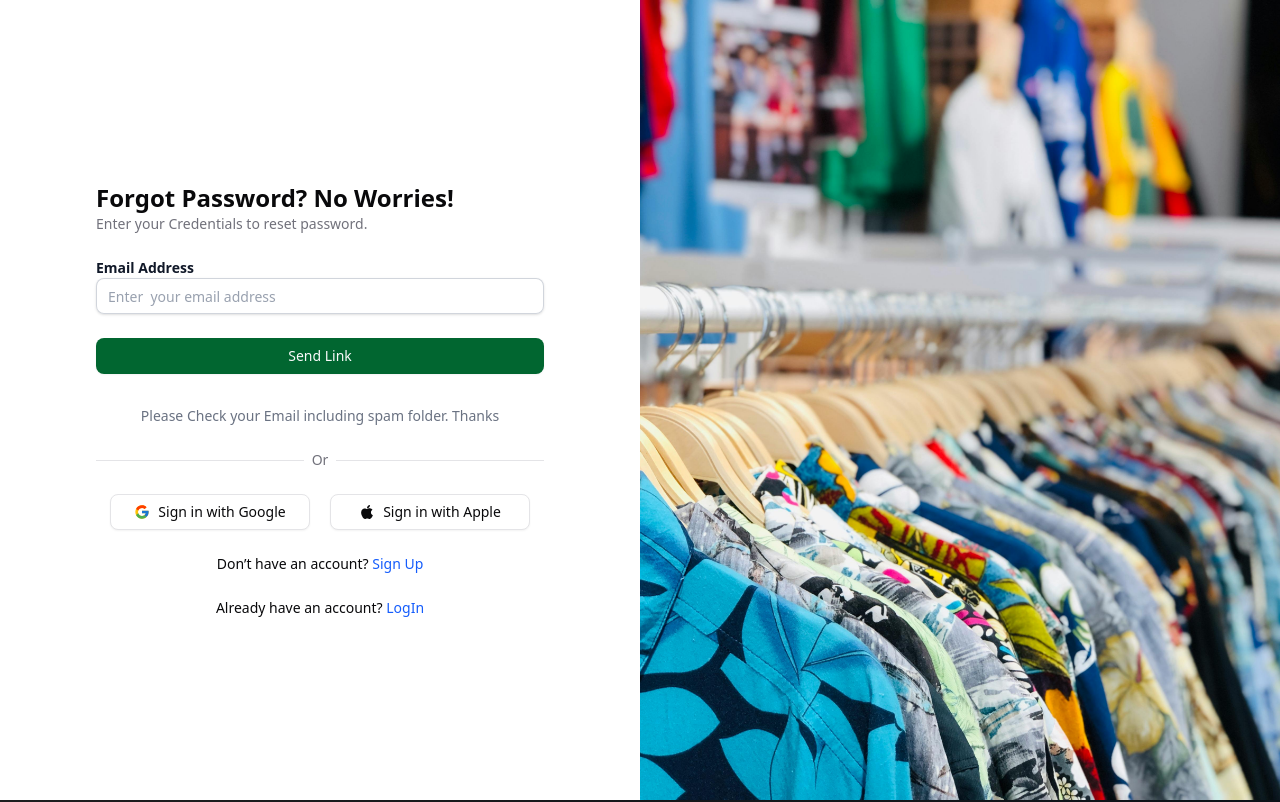
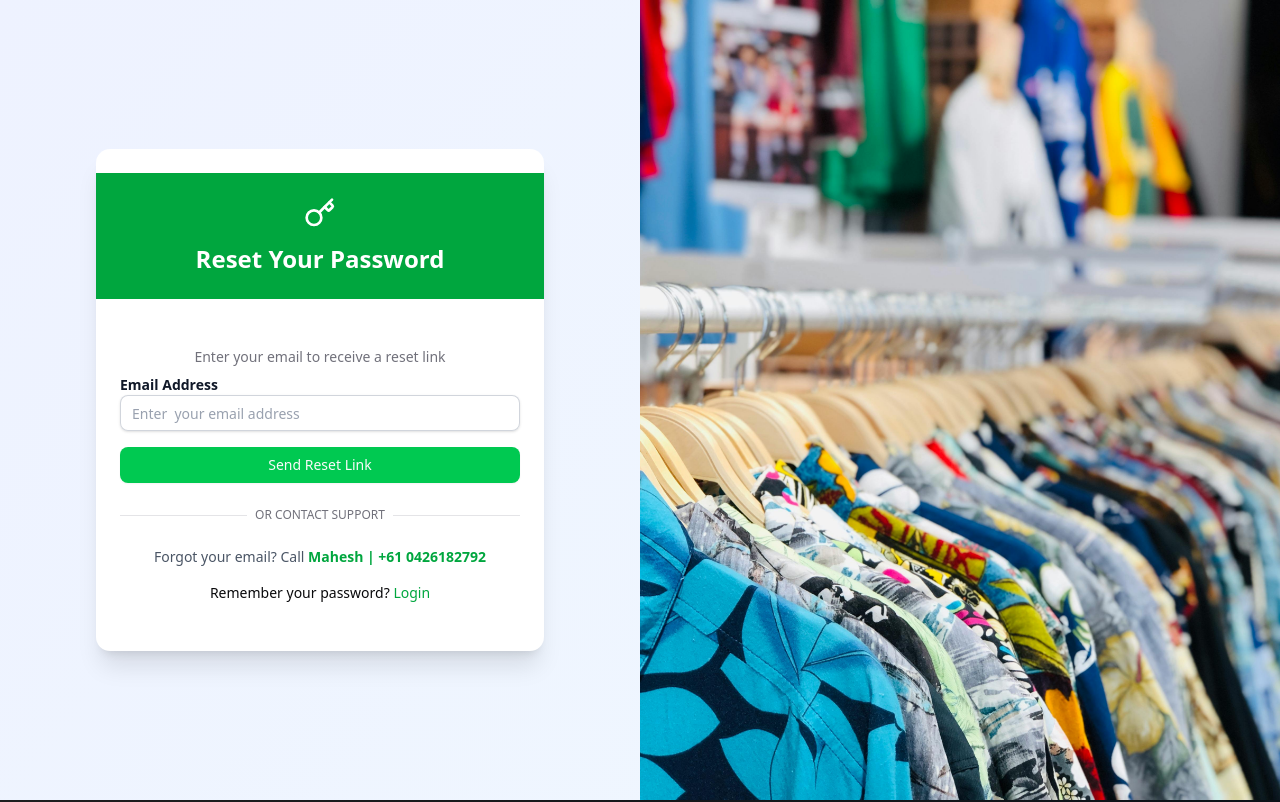
Before and after one commit to satishsubedi/E-Commerce-Client-Front, a React (Vite) app: page /forgot-password in a window 1280 px wide. Shown: the top 802 px of the page. Built offline with nearby package versions, Linux system fonts and the light colour scheme.

Commit message:
reset and forget password change

```diff
--- a/src/components/log-in/ForgotPasswordForm.jsx
+++ b/src/components/log-in/ForgotPasswordForm.jsx
@@ -1,21 +1,29 @@
+import { useState } from "react";
+import { Link } from "react-router-dom";
 import { Button } from "@/components/ui/button";
-import { FcGoogle } from "react-icons/fc";
-import { FaApple } from "react-icons/fa";
+import {
+  Card,
+  CardContent,
+  CardFooter,
+  CardHeader,
+  CardTitle,
+} from "@/components/ui/card";
 import { toast } from "react-toastify";
+import { AlertCircle, ArrowLeft, CheckCircle2, Key } from "lucide-react";
 import useForm from "../../hooks/useForm";
 import useLoading from "../../hooks/useLoading";
 import {
   ForgotPasswordFormControls,
-  initialLoginFormData,
+  initialForgotPasswordFormData,
 } from "../../config/formCongif";
-import FormControl from "../common-Input/FormControl";
+// import { forgetPasswordEmail } from "../../axios/userAxios";
+import FormControl from "../../components/common-Input/FormControl";
+// import LoadingSpinner from "../../components/helper/LoadingSpinner";
+
 const ForgotPasswordForm = () => {
-  //useform from custom hook
-  const { formData, handleOnChange, setFormData } =
-    useForm(initialLoginFormData);
-
-  //loading from custom hook
-  const { isLoading, startLoading, stopLoading } = useLoading();
+  const { formData, handleOnChange } = useForm(initialForgotPasswordFormData); //useform from custom hook
+  const { isLoading, startLoading, stopLoading } = useLoading(); //loading from custom hook
+  const [isSuccess, setIsSuccess] = useState(false); // local state
 
   // function handle form submit
   const handleOnSubmit = async (e) => {
@@ -24,7 +32,21 @@ const ForgotPasswordForm = () => {
     startLoading();
     try {
       //api call
-      alert("Please check your email including spam mails. Thnaks");
+      // const response = await forgetPasswordEmail(formData);
+      // if (response?.status === "error") {
+      //   toast.error(response.message || "Sending password reset link failed.");
+      //   return;
+      // }
+
+      // if (response?.status === "success") {
+      //   toast.success(
+      //     response.message || "Password reset link sent successfully."
+      //   );
+
+      //   setIsSuccess(true);
+
+      // }
+      setIsSuccess(true);
     } catch (error) {
       console.error("Sending Link failed failed:", error);
       toast.error("Sending password reset link failed. Please try again.");
@@ -33,18 +55,84 @@ const ForgotPasswordForm = () => {
     }
   };
 
+  // if success then only show this card
+  if (isSuccess) {
     return (
-    <div className="flex flex-col justify-center px-10 md:px-20">
-      <div className="space-y-6 max-w-md mx-auto w-full">
-        <div>
-          <h2 className="text-2xl font-bold">Forgot Password? No Worries!</h2>
-          <p className="text-sm text-muted-foreground">
-            Enter your Credentials to reset password.
+      <div className="min-h-screen bg-gradient-to-br from-indigo-50 to-blue-50 flex items-center justify-center p-4">
+        <Card className="w-full max-w-md mx-auto shadow-lg rounded-2xl overflow-hidden border-0">
+          <CardHeader className="bg-green-600 p-8 text-center">
+            <div className="flex justify-center mb-4">
+              <div className="p-3 bg-green-700 rounded-full">
+                <CheckCircle2
+                  className="w-10 h-10 text-white"
+                  strokeWidth={2}
+                />
+              </div>
+            </div>
+            <CardTitle className="text-2xl font-bold text-white">
+              Email Sent Successfully!
+            </CardTitle>
+          </CardHeader>
+
+          <CardContent className="p-8 space-y-4">
+            <div className="text-center">
+              <p className="text-gray-700 mb-2">
+                We've sent a password reset link to
+              </p>
+              <p className="font-semibold text-green-600 text-lg">
+                {formData.email}
               </p>
             </div>
 
-        {/* form */}
-        <form onSubmit={handleOnSubmit} className="space-y-4" autoComplete="on">
+            <div className="bg-blue-50 p-4 rounded-lg border border-blue-100">
+              <div className="flex items-start">
+                <AlertCircle className="w-5 h-5 text-green-500 mt-0.5 mr-2 flex-shrink-0" />
+                <p className="text-sm text-green-700">
+                  If you don't see the email, please check your spam folder or
+                  wait a few seconds.
+                </p>
+              </div>
+            </div>
+          </CardContent>
+
+          <CardFooter className="px-8 pb-8">
+            <Button
+              asChild
+              variant="outline"
+              className="w-full border-green-300 text-green-600 hover:bg-green-600 hover:text-white "
+            >
+              <Link to="/login" className="flex items-center justify-center">
+                <ArrowLeft className="w-4 h-4 mr-2" />
+                Back to Login
+              </Link>
+            </Button>
+          </CardFooter>
+        </Card>
+      </div>
+    );
+  }
+  return (
+    <div className="min-h-screen flex items-center justify-center bg-gradient-to-br from-indigo-50 to-blue-50 p-4">
+      <Card className="w-full max-w-md mx-auto shadow-xl rounded-xl overflow-hidden border-0">
+        <CardHeader className="bg-green-600 p-6 text-center">
+          <Key className="w-8 h-8 mx-auto text-white" strokeWidth={2} />
+          <CardTitle className="text-2xl font-bold text-white mt-2">
+            Reset Your Password
+          </CardTitle>
+        </CardHeader>
+
+        <CardContent className="p-6 space-y-4">
+          <div className="text-center mb-2">
+            <p className="text-sm text-muted-foreground">
+              Enter your email to receive a reset link
+            </p>
+          </div>
+
+          <form
+            onSubmit={handleOnSubmit}
+            className="space-y-4"
+            autoComplete="on"
+          >
             {ForgotPasswordFormControls.map((field, index) => (
               <div key={index}>
                 <FormControl
@@ -63,59 +151,46 @@ const ForgotPasswordForm = () => {
               </div>
             ))}
 
-          {/* Login button */}
-          <div className="mt-6">
             <Button
               type="submit"
-              className="w-full bg-green-800 hover:bg-green-900 cursor-pointer"
+              className="w-full  bg-green-500 hover:bg-green-600 hover:text-black "
               disabled={isLoading}
             >
-              Send Link
+              {/* {isLoading ? <LoadingSpinner /> : "Send Reset Link"} */}
+              Send Reset Link
             </Button>
-          </div>
           </form>
 
-        {/* Information */}
-        <p className="mt-8 text-center text-sm text-gray-500">
-          Please Check your Email including spam folder. Thanks
+          <div className="relative my-6">
+            <div className="absolute inset-0 flex items-center">
+              <span className="w-full border-t" />
+            </div>
+            <div className="relative flex justify-center text-xs uppercase">
+              <span className="bg-background px-2 text-muted-foreground">
+                Or contact support
+              </span>
+            </div>
+          </div>
+
+          <div className="text-center">
+            <p className="text-sm text-gray-600">
+              Forgot your email? Call{" "}
+              <span className="font-bold text-green-600">
+                Mahesh | +61 0426182792
+              </span>
             </p>
-        {/* Divider */}
-        <div className="flex items-center justify-center gap-2 text-muted-foreground text-sm">
-          <span className="h-px bg-border flex-1" />
-          <span>Or</span>
-          <span className="h-px bg-border flex-1" />
-        </div>
-        {/* Social Login Buttons */}
-        <div className="flex  items-center justify-center space-x-5">
-          <Button
-            variant="outline"
-            className="w-50 flex items-center gap-2 cursor-pointer"
+            <p className="text-sm mt-4">
+              Remember your password?{" "}
+              <Link
+                to="/login"
+                className="font-medium text-green-600 hover:underline"
               >
-            <FcGoogle className="text-xl" />
-            Sign in with Google
-          </Button>
-          <Button
-            variant="outline"
-            className="w-50 flex items-center gap-2 cursor-pointer"
-          >
-            <FaApple className="text-xl" />
-            Sign in with Apple
-          </Button>
-        </div>
-        {/* Sign up link */}
-        <p className="text-center text-sm">
-          Don’t have an account?{" "}
-          <a href="signup" className="text-blue-600 hover:underline">
-            Sign Up
-          </a>
-        </p>
-        <p className="text-center text-sm">
-          Already have an account?{" "}
-          <a href="login" className="text-blue-600 hover:underline">
-            LogIn
-          </a>
+                Login
+              </Link>
             </p>
           </div>
+        </CardContent>
+      </Card>
     </div>
   );
 };
--- a/src/components/log-in/ResetPasswordForm.jsx
+++ b/src/components/log-in/ResetPasswordForm.jsx
@@ -1,124 +1,209 @@
 import { useState } from "react";
-import { Eye, EyeOff } from "lucide-react";
-import { toast } from "react-toastify";
-
 import { Button } from "@/components/ui/button";
 import { Input } from "@/components/ui/input";
 import { Label } from "@/components/ui/label";
+import {
+  Card,
+  CardContent,
+  CardDescription,
+  CardFooter,
+  CardHeader,
+  CardTitle,
+} from "@/components/ui/card";
 
-import {
-  ResetPasswordFormControls,
-  resetPasswordFormData,
-} from "../../config/formCongif";
+import { ArrowLeft, CheckCircle2, Eye, EyeOff, Key } from "lucide-react";
 import useForm from "../../hooks/useForm";
+import { initialresetPasswordFormData } from "../../config/formCongif";
+import { toast } from "react-toastify";
 import useLoading from "../../hooks/useLoading";
+import { Link, useSearchParams } from "react-router-dom";
+// import { changePassword } from "../../axios/userAxios";
+// import LoadingSpinner from "../../components/helper/LoadingSpinner";
 
-const ResetPasswordForm = () => {
-  // useForm from custom hook
-  const { formData, handleOnChange } = useForm(resetPasswordFormData);
+const ChangePasswordForm = () => {
+  const { formData, handleOnChange } = useForm(initialresetPasswordFormData); //useform from custom hook
+  const { password, confirmPassword } = formData; //  destructure formData
+  const { isLoading, startLoading, stopLoading } = useLoading(); //loading from custom hook
+  const [showPassword, setShowPassword] = useState(false);
+  const [showConfirmPassword, setShowConfirmPassword] = useState(false);
+  const [isSuccess, setIsSuccess] = useState(false);
 
-  // loading from custom hook
-  const { isLoading, startLoading, stopLoading } = useLoading();
+  //get the email and token from the url
+  // const [params] = useSearchParams();
+  // const userEmail = params.get("e");
+  // const token = params.get("id");
 
-  // Independent password visibility states
-  const [showNewPassword, setShowNewPassword] = useState(false);
-  const [showConfirmPassword, setShowConfirmPassword] = useState(false);
-
-  // handle form submit
+  // Function to handle reset password submission
   const handleOnSubmit = async (e) => {
     e.preventDefault();
+    if (password !== confirmPassword) {
+      return toast.error("Passwords do not match.");
+    }
     startLoading();
     try {
-      // Example API call simulation
-      alert("Password reset successful");
-      // Reset fields if needed here
+      // api call
+      // const response = await changePassword({ formData, token, userEmail });
+
+      // if (response?.status === "error") {
+      //   toast.error(
+      //     response.message || "Password reset failed. Please try again."
+      //   );
+      //   return;
+      // }
+
+      // if (response?.status === "success") {
+      //   toast.success(response.message || "Password reset successfullly.");
+      //   setIsSuccess(true);
+      // }
+
+      alert("Password reset successfullly.");
+      setIsSuccess(true);
     } catch (error) {
-      console.error("Reset Password failed:", error);
-      toast.error("Reset Password failed. Please try again.");
+      console.error(error);
     } finally {
       stopLoading();
     }
   };
 
+  //if the password reset is successful, show a success message
+  if (isSuccess) {
     return (
-    <div className="flex flex-col justify-center px-10 md:px-20">
-      <div className="space-y-6 max-w-md mx-auto w-full">
-        <div>
-          <h2 className="text-2xl font-bold">Reset Password</h2>
-          <p className="text-sm text-muted-foreground">
-            Enter your new password.
+      <div className="min-h-screen flex items-center justify-center p-4 bg-gradient-to-br from-gray-50 to-green-50">
+        <Card className="w-full max-w-md mx-auto shadow-xl rounded-xl overflow-hidden border-0 bg-gradient-to-b from-white to-green-50">
+          <CardHeader className="p-8 text-center">
+            <div className="mx-auto flex items-center justify-center h-20 w-20 rounded-full bg-green-100">
+              <CheckCircle2
+                className="h-10 w-10 text-green-600"
+                strokeWidth={2}
+              />
+            </div>
+            <CardTitle className="text-2xl font-bold text-green-600 mt-4">
+              Password Reset Successful!
+            </CardTitle>
+          </CardHeader>
+
+          <CardContent className="px-8 pb-6">
+            <p className="text-center text-gray-600">
+              Your password has been successfully reset. You can now log in with
+              your new password.
             </p>
+          </CardContent>
+
+          <CardFooter className="flex justify-center pb-8">
+            <Button
+              asChild
+              variant="outline"
+              className="w-full border-green-300 text-green-600 hover:bg-green-600 hover:text-white "
+            >
+              <Link to="/login" className="flex items-center">
+                <ArrowLeft className="w-4 h-4 mr-2" />
+                Back to Login
+              </Link>
+            </Button>
+          </CardFooter>
+        </Card>
+      </div>
+    );
+  }
+
+  return (
+    <div className="min-h-screen bg-gradient-to-br from-gray-50 to-gray-100 flex flex-col justify-center py-12 sm:px-6 lg:px-8">
+      <Card className="w-full max-w-md mx-auto shadow-lg rounded-xl overflow-hidden border-0">
+        <CardHeader className="bg-green-600 p-6 text-center">
+          <Key className="w-8 h-8 mx-auto text-white" strokeWidth={2} />
+          <CardTitle className="text-2xl font-bold text-white mt-2">
+            Reset Your Password
+          </CardTitle>
+          <CardDescription className="text-indigo-100">
+            Choose a strong password for your sportify account
+          </CardDescription>
+        </CardHeader>
+
+        <CardContent className="p-6 space-y-4">
+          <form onSubmit={handleOnSubmit}>
+            <div className="space-y-2 relative">
+              <Label htmlFor="new-password" className="font-bold text-gray-700">
+                New Password
+              </Label>
+              <div className="relative">
+                <Input
+                  id="new-password"
+                  name="password"
+                  type={showPassword ? "text" : "password"}
+                  value={password}
+                  onChange={(e) => handleOnChange(e)}
+                  placeholder="Enter your new password"
+                  required
+                  className="pr-10 focus-visible:ring-green-500"
+                />
+                <button
+                  type="button"
+                  className="absolute inset-y-0 right-0 flex items-center pr-3 text-gray-500 hover:text-gray-700"
+                  onClick={() => setShowPassword(!showPassword)}
+                >
+                  {showPassword ? (
+                    <EyeOff className="h-4 w-4" />
+                  ) : (
+                    <Eye className="h-4 w-4" />
+                  )}
+                </button>
+              </div>
             </div>
 
-        {/* Form */}
-        <form onSubmit={handleOnSubmit} className="space-y-4" autoComplete="on">
-          {ResetPasswordFormControls.map((field, index) => {
-            const isNewPassword = field.name === "newPassword";
-            const isConfirmPassword = field.name === "confirmPassword";
-            const showPassword = isNewPassword
-              ? showNewPassword
-              : isConfirmPassword
-                ? showConfirmPassword
-                : false;
-
-            const toggleShowPassword = () => {
-              if (isNewPassword) {
-                setShowNewPassword((prev) => !prev); // prev here is the previous state, which is used to toggle the visibility
-              } else if (isConfirmPassword) {
-                setShowConfirmPassword((prev) => !prev);
-              }
-            };
-
-            return (
-              <div key={index} className="relative">
-                <Label htmlFor={field.name}>{field.label}</Label>
+            <div className="space-y-2 relative mt-4">
+              <Label
+                htmlFor="confirm-password"
+                className="font-bold text-gray-700"
+              >
+                Confirm Password
+              </Label>
               <div className="relative">
                 <Input
-                    type={
-                      (isNewPassword || isConfirmPassword) && showPassword
-                        ? "text"
-                        : "password"
-                    }
-                    name={field.name}
-                    value={formData[field.name]}
-                    onChange={handleOnChange}
-                    placeholder={field.placeholder}
+                  id="confirm-password"
+                  name="confirmPassword"
+                  type={showConfirmPassword ? "text" : "password"}
+                  value={confirmPassword}
+                  onChange={(e) => handleOnChange(e)}
+                  placeholder="Confirm your new password"
                   required
-                    id={field.name}
-                    className="pr-10"
-                    autoComplete="current-password"
+                  className="pr-10 focus-visible:ring-green-500"
                 />
-                  {(isNewPassword || isConfirmPassword) && (
-                    <div
-                      className="absolute inset-y-0 right-0 flex items-center pr-3 bg-transparent cursor-pointer"
-                      onClick={toggleShowPassword}
+                <button
+                  type="button"
+                  className="absolute inset-y-0 right-0 flex items-center pr-3 text-gray-500 hover:text-gray-700"
+                  onClick={() => setShowConfirmPassword(!showConfirmPassword)}
                 >
-                      {showPassword ? (
-                        <EyeOff className="h-4 w-4 text-gray-500" />
+                  {showConfirmPassword ? (
+                    <EyeOff className="h-4 w-4" />
                   ) : (
-                        <Eye className="h-4 w-4 text-gray-500" />
+                    <Eye className="h-4 w-4" />
                   )}
-                    </div>
-                  )}
+                </button>
               </div>
             </div>
-            );
-          })}
 
-          {/* Reset Password button */}
-          <div className="mt-6">
             <Button
+              className="w-full mt-6 bg-green-600 hover:bg-green-700 h-10 font-medium"
               type="submit"
-              className="w-full bg-green-800 hover:bg-green-900"
               disabled={isLoading}
             >
+              {/* {isLoading ? <LoadingSpinner /> : "Reset Password"} */}
               Reset Password
             </Button>
-          </div>
           </form>
-      </div>
+        </CardContent>
+
+        <CardFooter>
+          <p className="text-center ml-9 text-sm text-gray-500">
+            Remember your password?{" "}
+            <Link to="/login" className="text-green-600 hover:underline">
+              Sign in
+            </Link>
+          </p>
+        </CardFooter>
+      </Card>
     </div>
   );
 };
 
-export default ResetPasswordForm;
+export default ChangePasswordForm;
--- /dev/null
+++ b/src/components/ui/card.jsx
@@ -0,0 +1,101 @@
+import * as React from "react"
+
+import { cn } from "@/lib/utils"
+
+function Card({
+  className,
+  ...props
+}) {
+  return (
+    (<div
+      data-slot="card"
+      className={cn(
+        "bg-card text-card-foreground flex flex-col gap-6 rounded-xl border py-6 shadow-sm",
+        className
+      )}
+      {...props} />)
+  );
+}
+
+function CardHeader({
+  className,
+  ...props
+}) {
+  return (
+    (<div
+      data-slot="card-header"
+      className={cn(
+        "@container/card-header grid auto-rows-min grid-rows-[auto_auto] items-start gap-1.5 px-6 has-data-[slot=card-action]:grid-cols-[1fr_auto] [.border-b]:pb-6",
+        className
+      )}
+      {...props} />)
+  );
+}
+
+function CardTitle({
+  className,
+  ...props
+}) {
+  return (
+    (<div
+      data-slot="card-title"
+      className={cn("leading-none font-semibold", className)}
+      {...props} />)
+  );
+}
+
+function CardDescription({
+  className,
+  ...props
+}) {
+  return (
+    (<div
+      data-slot="card-description"
+      className={cn("text-muted-foreground text-sm", className)}
+      {...props} />)
+  );
+}
+
+function CardAction({
+  className,
+  ...props
+}) {
+  return (
+    (<div
+      data-slot="card-action"
+      className={cn(
+        "col-start-2 row-span-2 row-start-1 self-start justify-self-end",
+        className
+      )}
+      {...props} />)
+  );
+}
+
+function CardContent({
+  className,
+  ...props
+}) {
+  return (<div data-slot="card-content" className={cn("px-6", className)} {...props} />);
+}
+
+function CardFooter({
+  className,
+  ...props
+}) {
+  return (
+    (<div
+      data-slot="card-footer"
+      className={cn("flex items-center px-6 [.border-t]:pt-6", className)}
+      {...props} />)
+  );
+}
+
+export {
+  Card,
+  CardHeader,
+  CardFooter,
+  CardTitle,
+  CardAction,
+  CardDescription,
+  CardContent,
+}
--- a/src/config/formCongif.js
+++ b/src/config/formCongif.js
@@ -15,6 +15,12 @@ export const LogInFormControls = [
     autComplete: "current-password",
   },
 ];
+
+//Initial forgot password form
+export const initialForgotPasswordFormData = {
+  userEmail: "",
+};
+
 //This is for forgot password
 export const ForgotPasswordFormControls = [
   {
@@ -43,16 +49,15 @@ export const ResetPasswordFormControls = [
   },
 ];
 //Initial reset password form data
-export const resetPasswordFormData = {
+export const initialresetPasswordFormData = {
   newPassword: "",
-  confirmPassword: ""
-}
+  confirmPassword: "",
+};
 //initial login form
 export const initialLoginFormData = {
   userEmail: "",
   password: "",
 };
-
 
 export const SignupFormControls = [
   {
@@ -121,5 +126,4 @@ export const initialSignupFormData = {
   userEmail: "",
   password: "",
   confirmpassword: "",
-
 };
```
Lines whose indentation alone changed are shown as unchanged.
